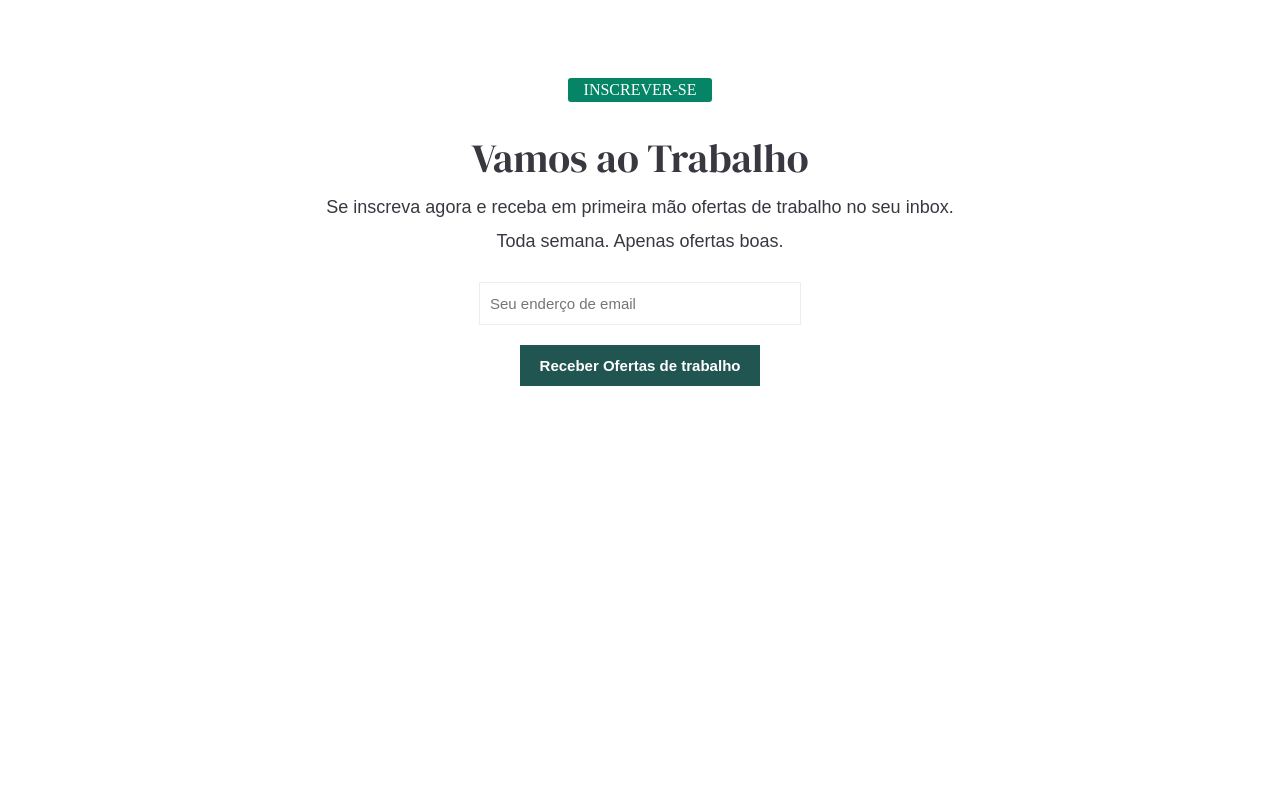
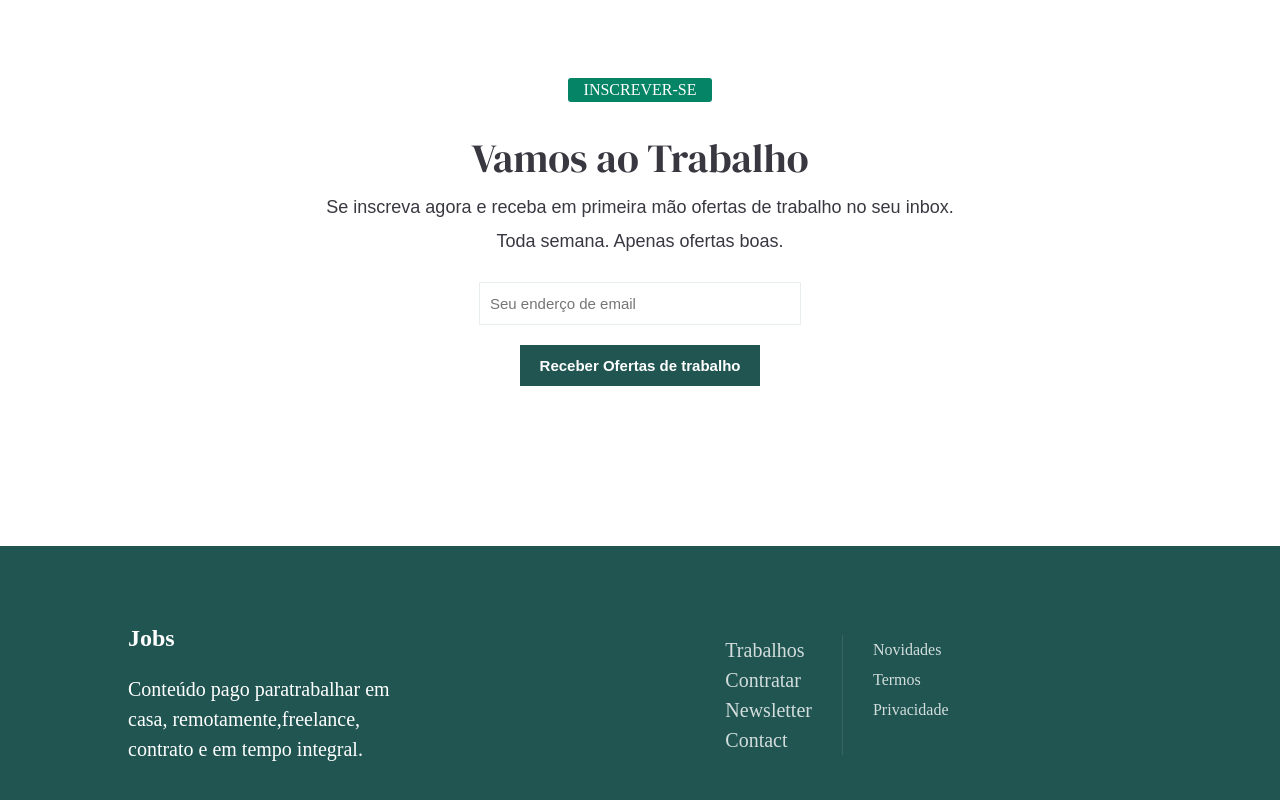
Before and after one commit to Rafaelnoll/Jobs-react, a Next.js app: page / in a window 1280 px wide. Shown: the part 2630-3430 px from the top of the page. Before the commit the page ends 3176 px from the top, so only its background shows below. Built offline with nearby package versions, Linux system fonts and the light colour scheme.

Commit message:
adding the footer

```diff
--- a/pages/_app.js
+++ b/pages/_app.js
@@ -7,6 +7,7 @@ import "../styles/JobsList.css";
 import "../styles/DropDown.css";
 import "../styles/Job.css";
 import "../styles/Subscribe.css";
+import "../styles/Footer.css";
 
 function MyApp({ Component, pageProps }) {
   return <Component {...pageProps} />
--- a/pages/index.js
+++ b/pages/index.js
@@ -3,6 +3,7 @@ import Header from "../src/components/Header";
 import WideGrid from "../src/components/WideGrid";
 import JobsList from "../src/components/JobsList";
 import Subscribe from "../src/components/Subscribe";
+import Footer from "../src/components/Footer";
 
 export default function Home() {
   return (
@@ -12,6 +13,7 @@ export default function Home() {
       <WideGrid />
       <JobsList />
       <Subscribe />
+      <Footer />
     </>
   )
 }
--- /dev/null
+++ b/src/components/Footer/Footer.jsx
@@ -0,0 +1,41 @@
+import React from "react";
+
+export default function Footer() {
+    return (
+        <section className="footer-content">
+            <div className="footer-container">
+                <div className="footer-description">
+                    <h3 className="footer-title">Jobs</h3>
+                    <p className="footer-subtitle">Conteúdo pago paratrabalhar em casa, remotamente,freelance, contrato e em tempo integral.</p>
+                </div>
+                <div className="footer-nav">
+                    <ul className="footer-links-list">
+                        <li className="list-item">
+                            <a href="#">Trabalhos</a>
+                        </li>
+                        <li className="list-item">
+                            <a href="#">Contratar</a>
+                        </li>
+                        <li className="list-item">
+                            <a href="#">Newsletter</a>
+                        </li>
+                        <li className="list-item">
+                            <a href="#">Contact</a>
+                        </li>
+                    </ul>
+                    <ul className="footer-terms-list">
+                        <li className="list-item">
+                            <a href="#">Novidades</a>
+                        </li>
+                        <li className="list-item">
+                            <a href="#">Termos</a>
+                        </li>
+                        <li className="list-item">
+                            <a href="#">Privacidade</a>
+                        </li>
+                    </ul>
+                </div>
+            </div>
+        </section>
+    );
+}
--- /dev/null
+++ b/src/components/Footer/index.js
@@ -0,0 +1,2 @@
+import Footer from "./Footer";
+export default Footer;
--- /dev/null
+++ b/styles/Footer.css
@@ -0,0 +1,85 @@
+.footer-content{
+    width: 100%;
+    padding: 5rem 0;
+    background-color: var(--primary-color);
+}
+
+.footer-container{
+    display: flex;
+    justify-content: space-between;
+    align-items: center;
+    width: 80%;
+    margin: 0 auto;
+}
+
+.footer-description{
+    width: 70%;
+    color: #fff;
+}
+
+.footer-title{
+    color: #fff;
+    font-size:24px;
+    font-weight:bolder;
+    margin-bottom: 1.5rem;
+}
+
+.footer-subtitle{
+    font-size: 20px;
+    line-height: 30px;
+    max-width: 300px;
+}
+
+.footer-nav{
+    display: flex;
+    width: 50%;
+}
+
+.footer-links-list, .footer-terms-list{
+    font-size: 20px;
+    line-height: 30px;
+    font-weight: 500;
+    padding-right: 30px;
+    margin-right: 30px;
+    border-right: 1px solid hsla(0,0%,100%,.1);
+}
+
+.footer-terms-list{
+    font-size: initial;
+    border: none;
+}
+
+.footer-links-list li a, .footer-terms-list li a{
+    color:#fff;
+    opacity: .8;
+    transition: opacity .2s;
+}
+
+.footer-links-list li a:hover,.footer-terms-list li a:hover{
+    opacity: 1;
+}
+
+@media screen and (max-width:750px) {
+    .footer-container{
+        flex-direction: column;
+        align-items: center;
+        text-align: center;
+    }
+    .footer-description{
+        margin-bottom: 2rem;
+    }
+    .footer-subtitle{
+        max-width: initial
+    }
+    .footer-nav{
+        flex-direction: column;
+    }
+    .footer-links-list, .footer-terms-list{
+        padding: 0;
+        margin: 0;
+        border: none;
+    }
+    .footer-links-list{
+        margin-bottom: 1.5rem;
+    }
+}
```
